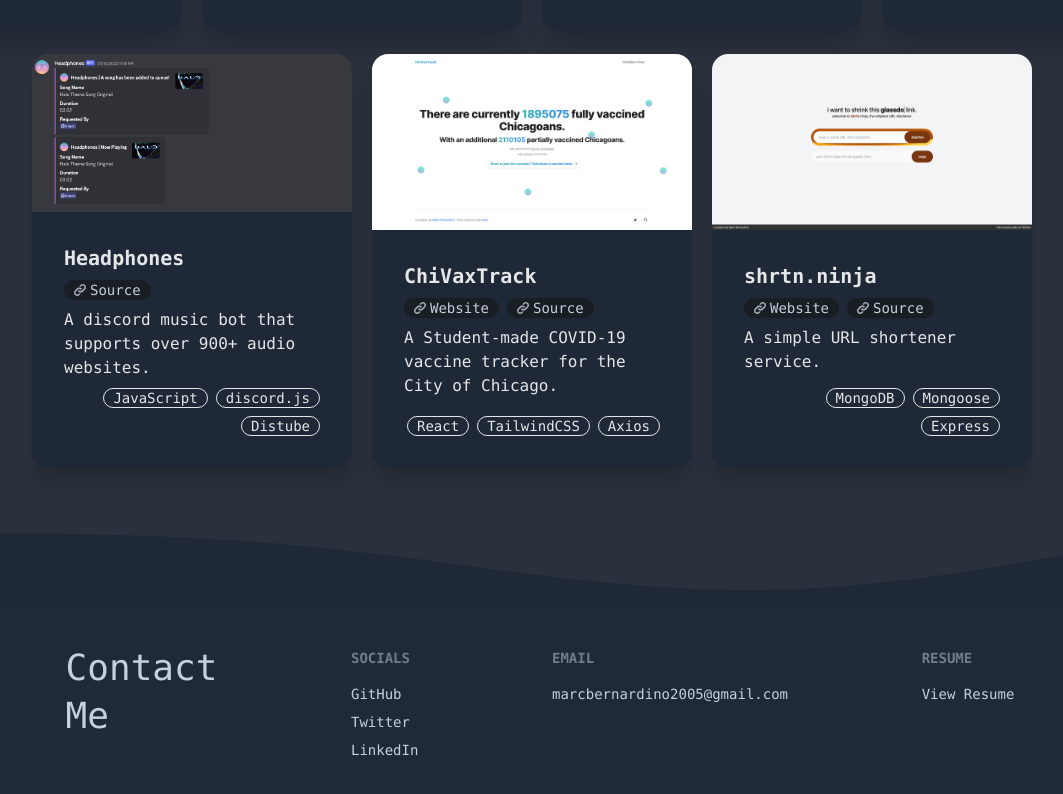
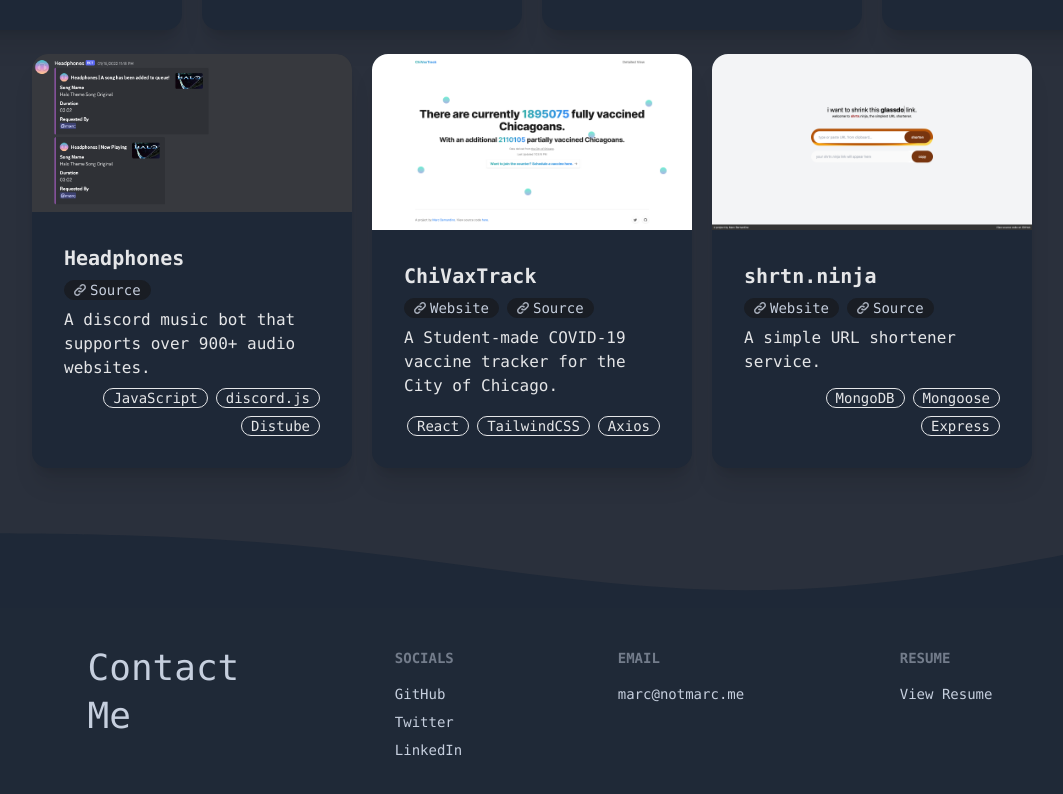
Before and after one commit to marcreniel/notmarc.me, a Next.js app: page / in a window 1280 px wide. Shown: the part 2050-2844 px from the top of the page, without its empty margins (108-1171 px from the left). Built offline with nearby package versions, Linux system fonts and the light colour scheme.

Commit message:
changed email

```diff
--- a/components/contact.jsx
+++ b/components/contact.jsx
@@ -15,7 +15,7 @@ export default function Contact (props) {
             </div>
            <div>
             <span className="footer-title">Email</span>
-            <a href="mailto:marcbernardino2005@gmail.com"className="link link-hover">marcbernardino2005@gmail.com</a>
+            <a href="mailto:marcbernardino2005@gmail.com"className="link link-hover">marc@notmarc.me</a>
           </div>
           <div>
             <span className="footer-title">Resume</span>
```
